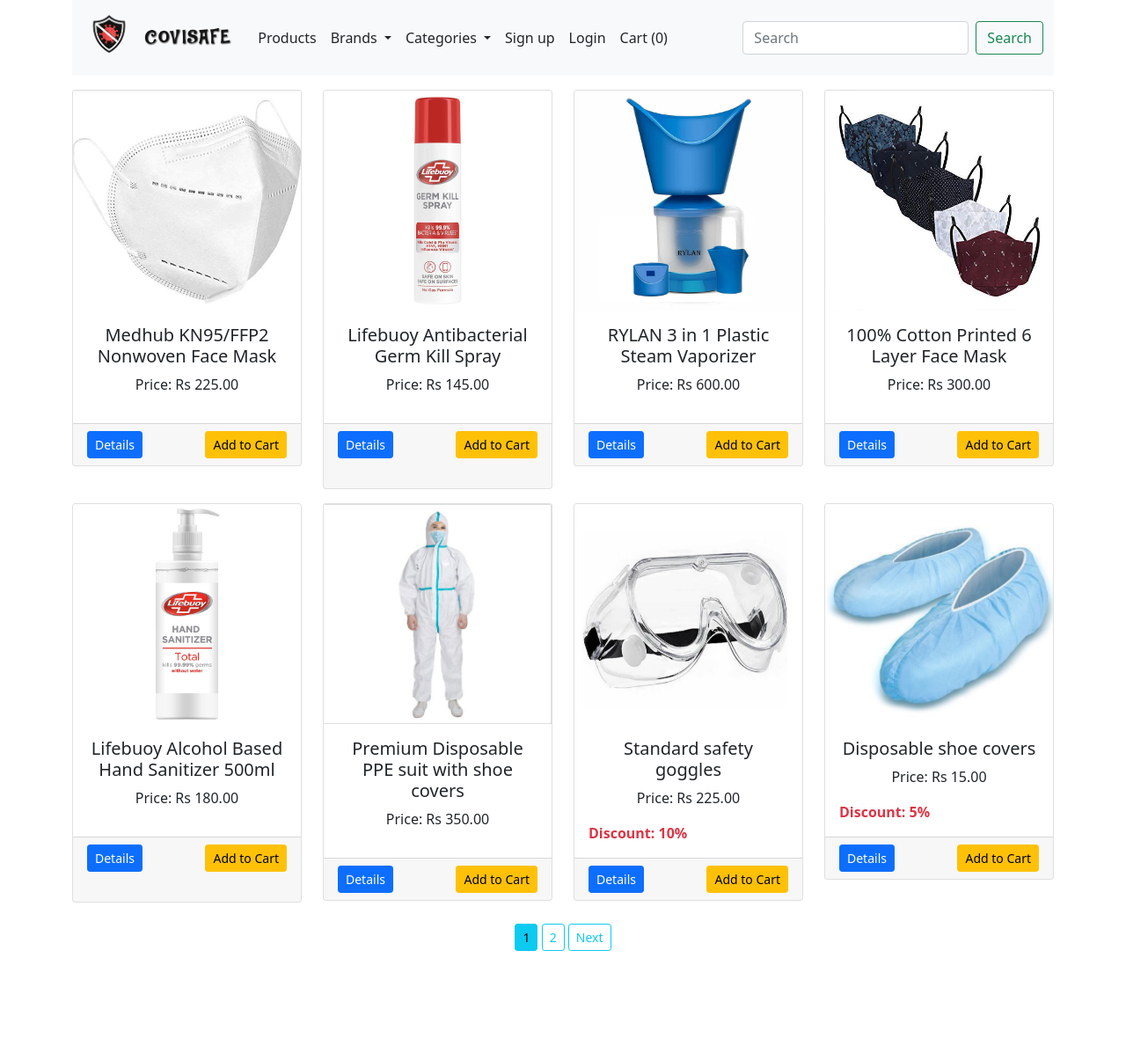
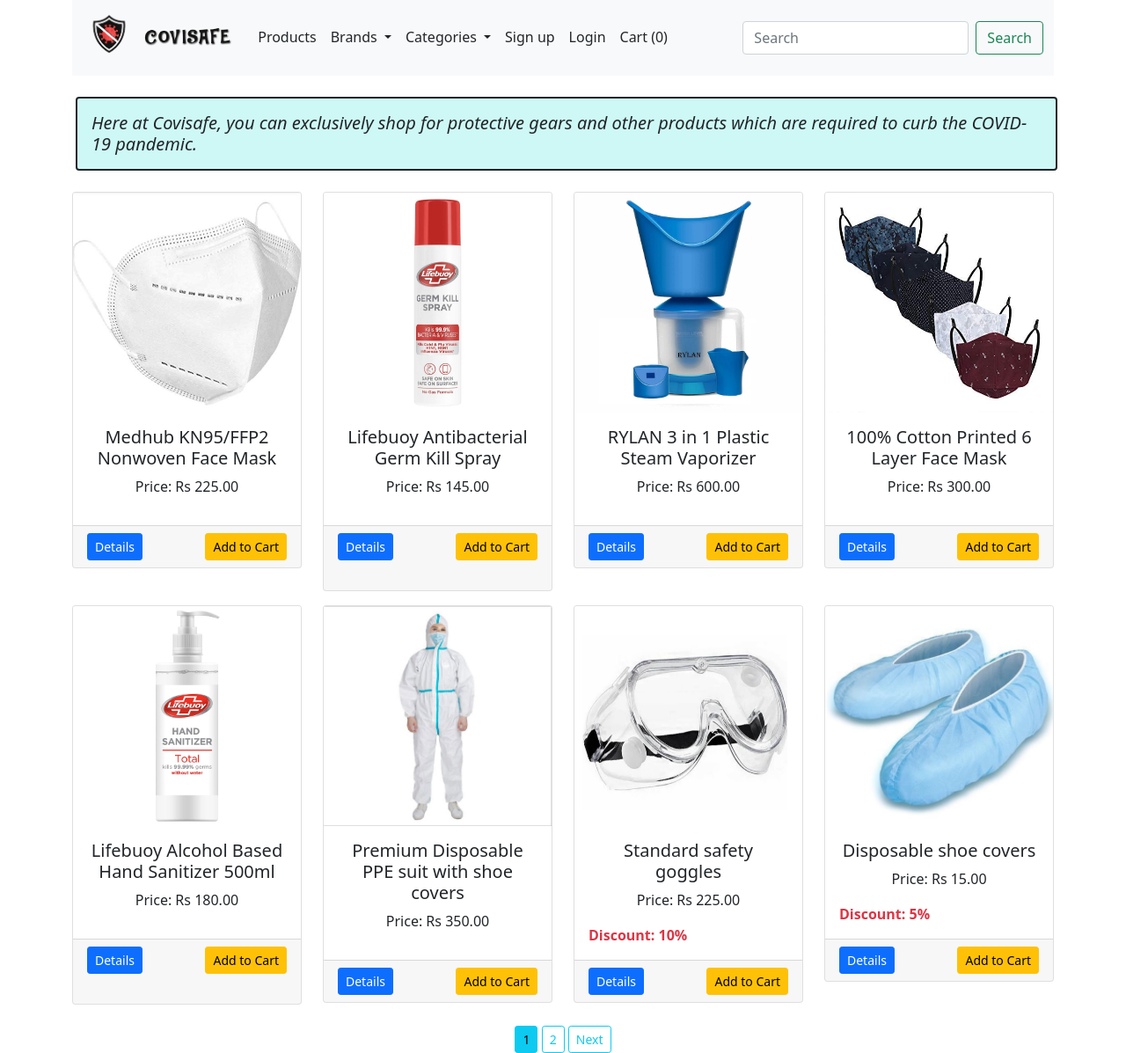
Before and after one commit to mahjabeen-a/CoviSafe, a Flask app: page / in a window 1280 px wide. Shown: the whole page at 88% size. Before the commit the page ends 1081 px from the top, so only its background shows below. Run offline with Flask 2, Linux system fonts and the light colour scheme; data comes from the database, SQL or seed files in the repository; some libraries are stand-ins or nearby versions.

Commit message:
added info in home page

```diff
--- a/shop/templates/customer/thank.html
+++ b/shop/templates/customer/thank.html
@@ -1 +1,4 @@
-<h1>Thank you</h1>
+<div class="container text-center">
+<h1>Thank you for shopping with us!</h1>
+<h3>Your order will be shipped soon.</h3>
+</div>
--- a/shop/templates/nav.html
+++ b/shop/templates/nav.html
@@ -1,5 +1,5 @@
 <!--NAVBAR FOR ADMIN-->
-<div class="container">
+<div class="container h6">
     <nav class="navbar navbar-expand-lg navbar-light bg-light">
       <div class="container-fluid">
         <a class="navbar-brand" href="/">
--- a/shop/templates/navbar.html
+++ b/shop/templates/navbar.html
@@ -1,6 +1,6 @@
 <!--NAVBAR STARTS-->
-<div class="container">
-    <nav class="navbar navbar-expand-lg navbar-light bg-light ">
+<div class="container h6">
+    <nav class="navbar navbar-expand-lg navbar-light bg-light">
       <div class="container-fluid" >
         <a class="navbar-brand" href="/">
           <img src="../static/CovisafeIcon.png" alt="" width="60">
--- a/shop/templates/products/index.html
+++ b/shop/templates/products/index.html
@@ -79,8 +79,16 @@
   </div>
 
   <!--DISPLAY ALL PRODUCTS IN HOME PAGE-->
-  <div class="row"></div>
+  <div class="row">
     {% else %}
+    <div class="row">
+      <div class="card border border-dark border-2 ms-3 mt-3 h5 p-3" style="background-color: #cef8f5;">
+        <i>
+        Here at Covisafe, you can exclusively shop for protective gears and other products
+        which are required to curb the COVID-19 pandemic.
+      </i>
+      </div>
+    </div>
     {% for product in products.items %}
     <div class="col-md-3 mt-3">
       <div class="card">
@@ -114,6 +122,7 @@
     </div>
     {% endfor %}
   </div>
+</div>
 
 <!--FOR PAGE NUMBERS-->
 <div class="row mt-4">
@@ -142,6 +151,4 @@
 </div>
 
 {% endif %}
-</div>
-</div>
 {% endblock content %}
```
Lines whose indentation alone changed are shown as unchanged.
